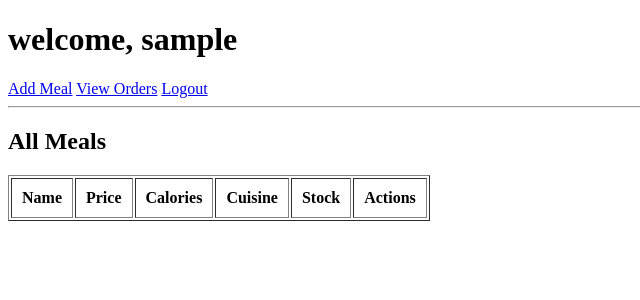
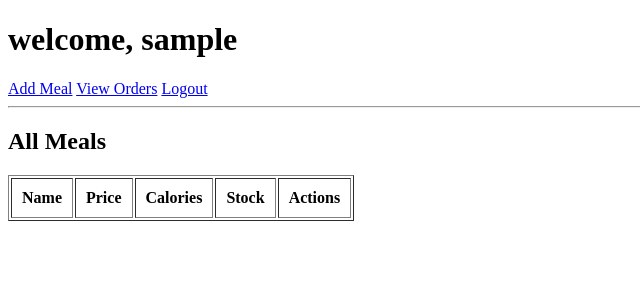
Before and after one commit to Muzamal898989/Group-Project-34, a PHP site: page /admin_dashboard.php in a window 1280 px wide. Shown: the top 300 px of the page, without its empty margins (0-640 px from the left). Run offline with PHP 8.4, Linux system fonts and the light colour scheme; the visitor is signed in with stand-in values (Sample User, id 1); data that the repository does not hold is empty.

Commit message:
calorie logic + fully working admin controls for DB

```diff
--- a/admin_dashboard.php
+++ b/admin_dashboard.php
@@ -27,13 +27,12 @@ header("Location: admin_dashboard.php");
     $name = $_POST['name'];
     $price = $_POST['price'];
     $calories = $_POST['calories'];
-    $cuisine = $_POST['cuisine'];
     $stock = $_POST['stock'];
 
-    $sql= "INSERT INTO meals (name, price, calories, cuisine, stock) VALUES (?,?,?,?,?)";
+    $sql= "INSERT INTO meals (name, price, calories, stock) VALUES (?,?,?,?)";
 
     $stmt = $conn->prepare($sql);
-    $stmt->bind_param("sdisi", $name,$price, $calories, $cuisine, $stock);
+    $stmt->bind_param("sdii", $name,$price, $calories, $stock);
     $stmt->execute();
     echo "meal has been added successfully WHOOP!";
 
@@ -47,12 +46,11 @@ header("Location: admin_dashboard.php");
     $name = $_POST['name'];
     $price = $_POST['price'];
     $calories = $_POST['calories'];
-    $cuisine = $_POST['cuisine'];
     $stock = $_POST['stock'];
 
     $meal_id = intval($_GET['id']);
-    $stmt = $conn->prepare("UPDATE meals SET name=?, price=?, calories=?, cuisine=?, stock=? WHERE meal_id=?");
-    $stmt->bind_param("sdisii", $name, $price, $calories, $cuisine, $stock, $meal_id);
+    $stmt = $conn->prepare("UPDATE meals SET name=?, price=?, calories=?, stock=? WHERE meal_id=?");
+    $stmt->bind_param("sdiii", $name, $price, $calories, $stock, $meal_id);
     $stmt->execute();
     echo "meal has been updated successfully WHOOP!";
 
@@ -85,8 +83,6 @@ $result = $conn->query("SELECT * FROM meals ORDER BY meal_id DESC");
           <input type="number" name="price" steps="0.01" required>
                 <label>Calories:</label>
         <input type="number" name="calories" required>
-              <label>Cuisine:</label>
-        <input type="text" name="cuisine" required>
               <label>Stock:</label>
         <input type="number" name="stock" required>
         <button type="submit">Add Meal</button>
@@ -108,8 +104,6 @@ $result = $conn->query("SELECT * FROM meals ORDER BY meal_id DESC");
           <input type="number" name="price" steps="0.01" value="<?= $meal_data['price'] ?>" required>
                 <label>Calories:</label>
         <input type="number" name="calories" value="<?= $meal_data['calories'] ?>" required>
-              <label>Cuisine:</label>
-        <input type="text" name="cuisine" value="<?= $meal_data['cuisine'] ?>" required >
               <label>Stock:</label>
         <input type="number" name="stock" value="<?= $meal_data['stock'] ?>" required >
         <button type="submit">Edit Meal</button>
@@ -124,7 +118,6 @@ $result = $conn->query("SELECT * FROM meals ORDER BY meal_id DESC");
         <th>Name</th>
         <th>Price</th>
         <th>Calories</th>
-        <th>Cuisine</th>
         <th>Stock</th>
         <th>Actions</th>
     </tr>
@@ -133,7 +126,6 @@ $result = $conn->query("SELECT * FROM meals ORDER BY meal_id DESC");
             <td><?= $row['name'] ?></td>
             <td><?= $row['price'] ?></td>
             <td><?= $row['calories'] ?></td>
-            <td><?= $row['cuisine'] ?></td>
             <td><?= $row['stock'] ?></td>
         <td>
             <a href="admin_dashboard.php?action=edit&id=<?= $row['meal_id'] ?>">Edit</a>
```
Also changed, not shown: includes/calorie_helper.php (added, +32 -0 lines), place_order_test.php (added, +36 -0 lines).
